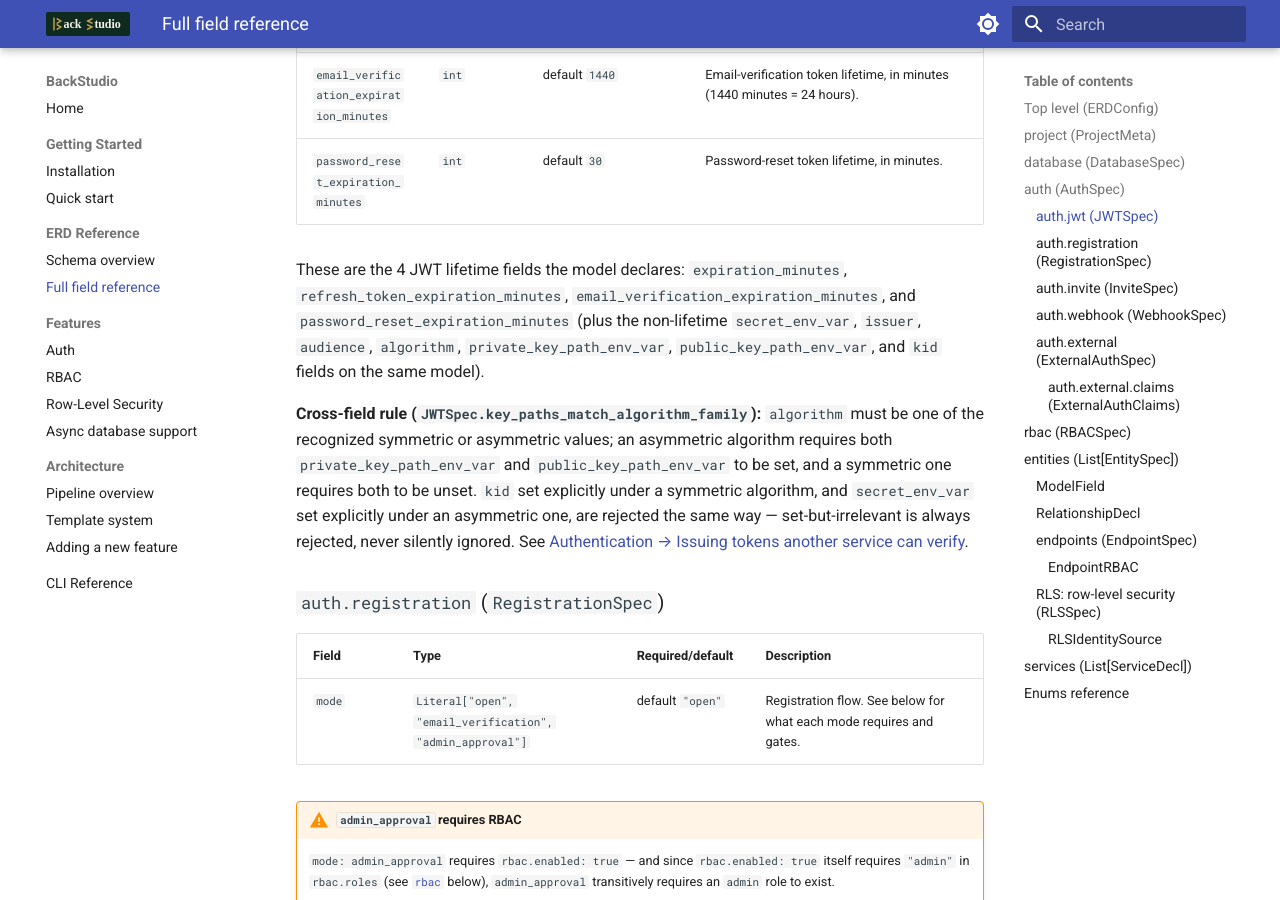
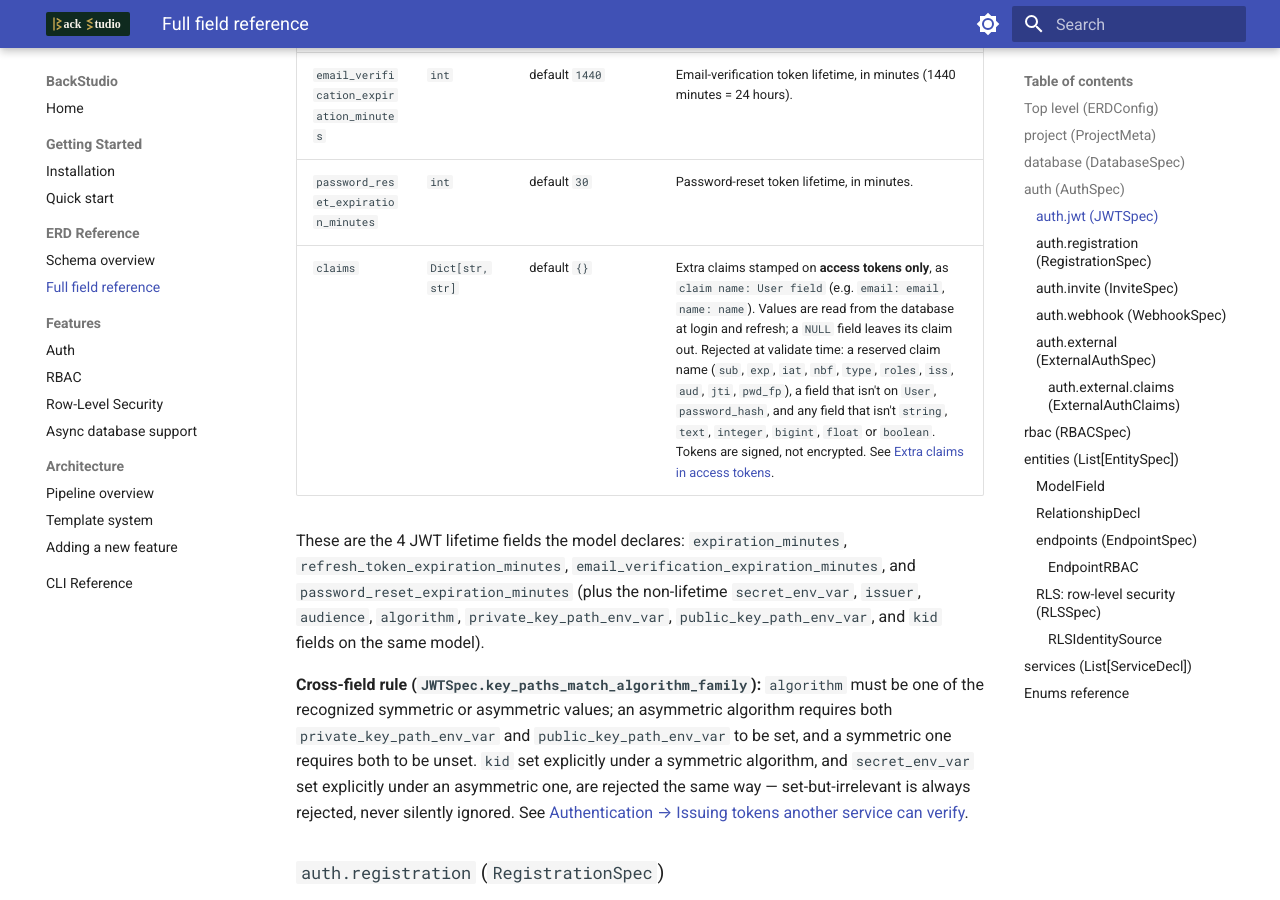
Before and after one commit to BaselMorsy/backstudio, an MkDocs documentation site: the page built from docs-site/erd-reference/fields.md, in a window 1280 px wide and 900 px high, scrolled down 4462 px. Built offline with MkDocs 1.6.1 and Material for MkDocs 9.7.7, drawn with Linux system fonts in a browser that asks for light colours; some of the changed text lies outside the part shown.

Commit message:
Docs: add auth.jwt.claims and extra external claims to the field reference and README
Co-Authored-By: Claude Sonnet 5.5 <noreply@anthropic.com>
Claude-Session: https://claude.ai/code/session_01BZwHWabbieYog3qUPpezT9

```diff
--- a/docs-site/erd-reference/fields.md
+++ b/docs-site/erd-reference/fields.md
@@ -96,6 +96,7 @@ Verified directly against `app/erd/schema.py` (lines 79–85):
 | `refresh_token_expiration_minutes` | `int` | default `10080` | Refresh token lifetime, in minutes (10080 minutes = 7 days). |
 | `email_verification_expiration_minutes` | `int` | default `1440` | Email-verification token lifetime, in minutes (1440 minutes = 24 hours). |
 | `password_reset_expiration_minutes` | `int` | default `30` | Password-reset token lifetime, in minutes. |
+| `claims` | `Dict[str, str]` | default `{}` | Extra claims stamped on **access tokens only**, as `claim name: User field` (e.g. `email: email`, `name: name`). Values are read from the database at login and refresh; a `NULL` field leaves its claim out. Rejected at validate time: a reserved claim name (`sub`, `exp`, `iat`, `nbf`, `type`, `roles`, `iss`, `aud`, `jti`, `pwd_fp`), a field that isn't on `User`, `password_hash`, and any field that isn't `string`, `text`, `integer`, `bigint`, `float` or `boolean`. Tokens are signed, not encrypted. See [Extra claims in access tokens](../features/auth.md#extra-claims-in-access-tokens). |
 
 These are the 4 JWT lifetime fields the model declares: `expiration_minutes`,
 `refresh_token_expiration_minutes`, `email_verification_expiration_minutes`, and
@@ -203,7 +204,7 @@ reasoning).
 | `issuer` | `str` | required | Expected `iss` claim; tokens with any other issuer (or none at all) are rejected. |
 | `audience` | `Optional[str]` | default `None` | Expected `aud` claim. When unset, audience validation is skipped entirely (no `audience=` kwarg passed to `jwt.decode(...)`) — `backstudio validate` emits a warning in this case, since an unset audience is easy to omit by accident. |
 | `algorithms` | `List[str]` | default `["RS256"]` | Accepted signing algorithms. Must be non-empty; **asymmetric only** under `verification: "jwks"`, **HS256/HS384/HS512 only** under `verification: "shared_secret"` — see the validator below. |
-| `claims` | `ExternalAuthClaims` | default `ExternalAuthClaims()` | Which claim names carry the subject and roles — see below. |
+| `claims` | `ExternalAuthClaims` | default `ExternalAuthClaims()` | Which claim names carry the subject and roles, plus any extra claims to expose on `Principal` — see below. |
 
 **Schema-level validator (`ExternalAuthSpec.algorithms_and_fields_match_verification`):** a
 `model_validator` (not a single-field validator, since it branches on `verification` against
@@ -221,6 +222,7 @@ would open an alg-confusion forgery path. Under `verification: "shared_secret"`:
 |---|---|---|---|
 | `subject` | `str` | default `"sub"` | Claim name read as the verified `Principal.id`. |
 | `roles` | `str` | default `"roles"` | Claim name read as `Principal.roles` (normalized to a `List[str]`: a single string becomes a one-element list, absent becomes `[]`). |
+| *any other key* | `str` or `{claim: str, required: bool}` | optional | Maps a `Principal` attribute to a token claim (`email: email` gives `principal.email`). The value is `None` when the token lacks the claim; with `required: true` a missing claim is a 401. The key must be a valid Python identifier and must not be `id` or `claims`. Direction is attribute → claim, the opposite of the issuer's `auth.jwt.claims`. |
 
 ## `rbac` (`RBACSpec`)
 
```
Also changed, not shown: README.md (+3 -1 lines).
